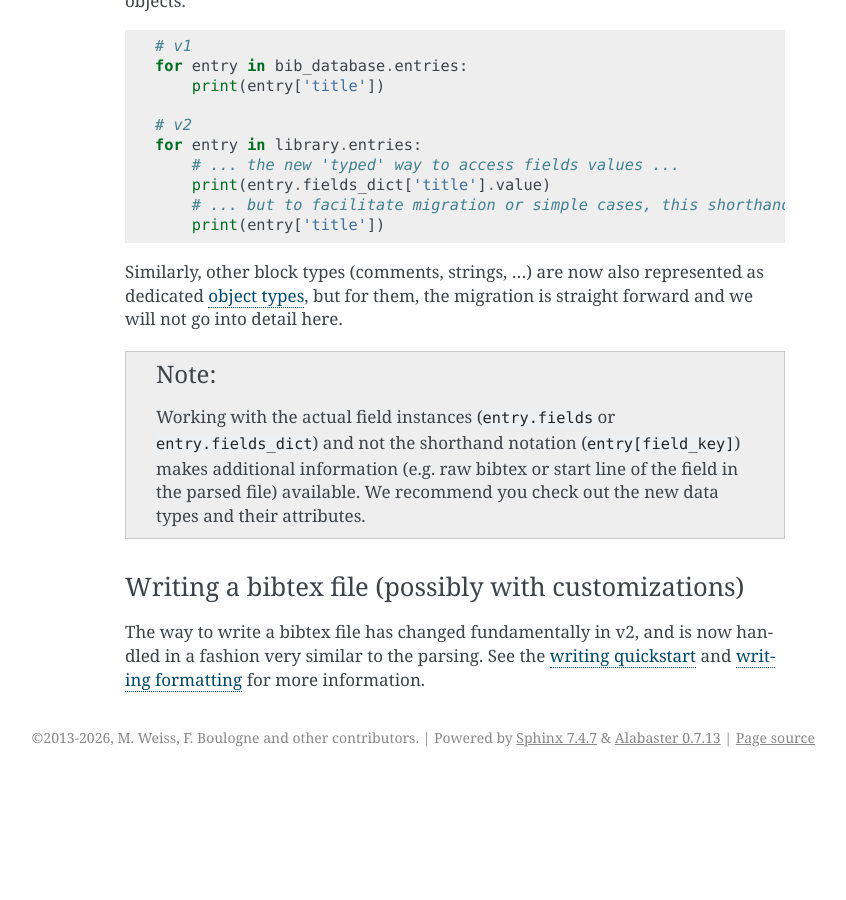
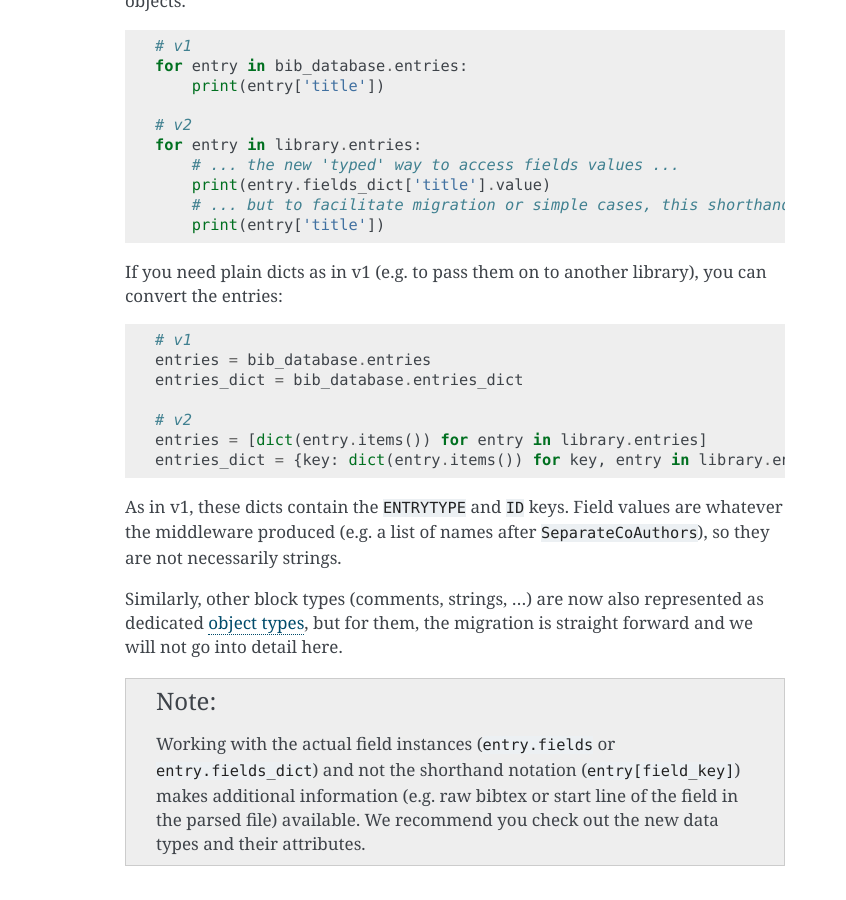
Before and after one commit to sciunto-org/python-bibtexparser, a Sphinx documentation site: the page built from docs/source/migrate.rst, in a window 1280 px wide and 900 px high, scrolled down 1922 px. Shown: the whole window, without its empty margins (295-1141 px from the left). Built offline with Sphinx 7.4.7, drawn with Linux system fonts in a browser that asks for light colours; before the commit the page ends 2699 px from its top, so only the background shows below that.

Commit message:
📝 Show how to get v1-style entry dicts in migration guide

```diff
--- a/docs/source/migrate.rst
+++ b/docs/source/migrate.rst
@@ -88,6 +88,21 @@ While in v1 entries were represented as dicts, in v2 they are represented as ``E
         # ... but to facilitate migration or simple cases, this shorthand notation also works ...
         print(entry['title'])
 
+If you need plain dicts as in v1 (e.g. to pass them on to another library), you can convert the entries:
+
+.. code-block:: python
+
+    # v1
+    entries = bib_database.entries
+    entries_dict = bib_database.entries_dict
+
+    # v2
+    entries = [dict(entry.items()) for entry in library.entries]
+    entries_dict = {key: dict(entry.items()) for key, entry in library.entries_dict.items()}
+
+As in v1, these dicts contain the ``ENTRYTYPE`` and ``ID`` keys. Field values are whatever the middleware produced
+(e.g. a list of names after ``SeparateCoAuthors``), so they are not necessarily strings.
+
 
 Similarly, other block types (comments, strings, ...) are now also represented as dedicated :ref:`object types <vocab>`,
 but for them, the migration is straight forward and we will not go into detail here.
```
